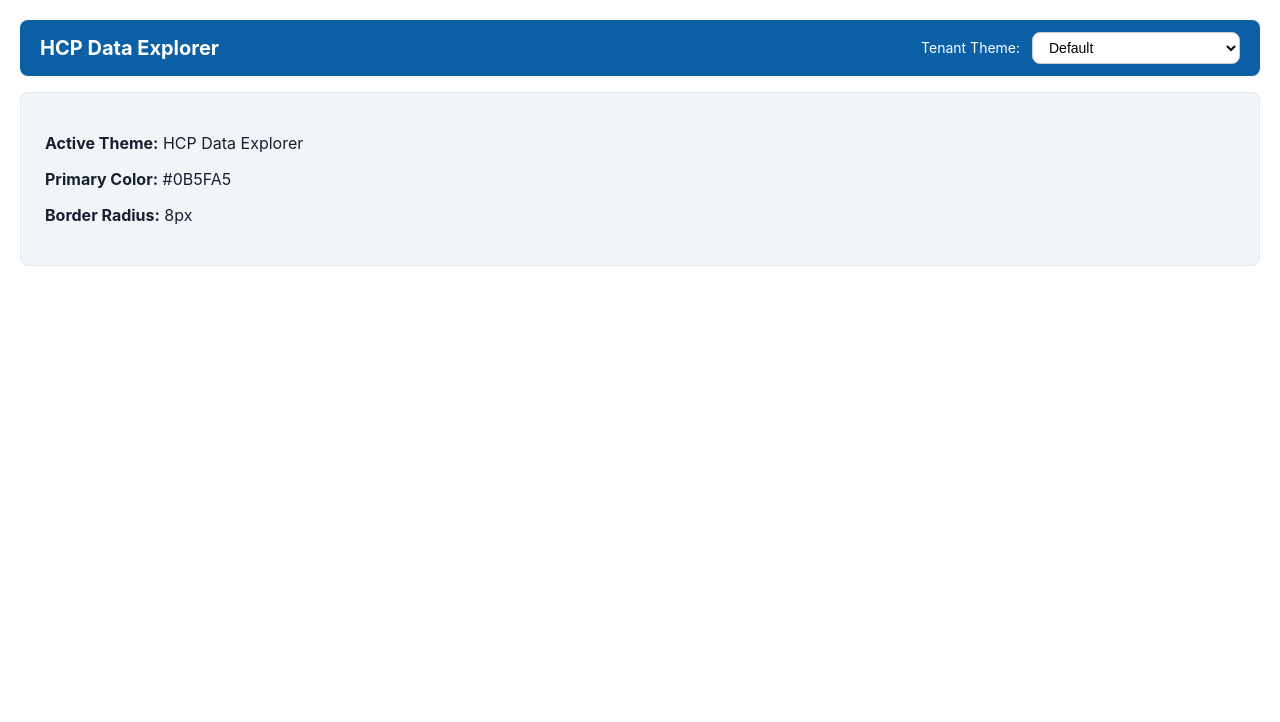
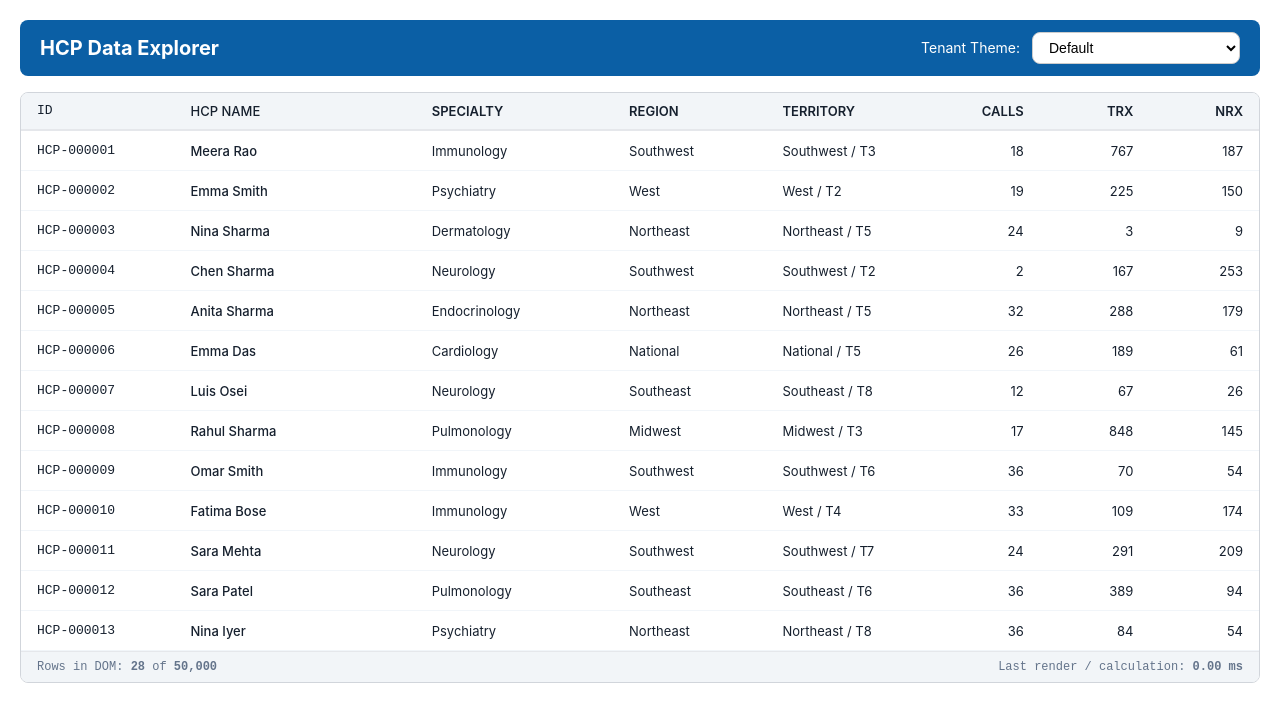
Before and after one commit to pankajsgithub/hcp-data-explorer, a React (Vite) app: page / in a window 1280 px wide. Shown: the top 722 px of the page. Built offline with nearby package versions, Linux system fonts and the light colour scheme.

Commit message:
render 50K records with virtual scrolling and performance footer

```diff
--- a/src/App.css
+++ b/src/App.css
@@ -32,3 +32,78 @@ body {
   background: #fff;
   font-size: 14px;
 }
+
+
+/* Grid Container */
+.grid-wrapper {
+  display: flex;
+  flex-direction: column;
+  border: 1px solid #d1d5db;
+  border-radius: var(--border-radius);
+  background: var(--color-background);
+  overflow: hidden;
+}
+
+/* Grid Header */
+.grid-header {
+  display: flex;
+  background-color: var(--color-surface);
+  color: var(--color-text);
+  font-weight: 600;
+  font-size: 13px;
+  border-bottom: 2px solid #e5e7eb;
+  padding: 10px 16px;
+  user-select: none;
+}
+
+/* Scroll Container */
+.grid-viewport {
+  height: 65vh;
+  overflow-y: auto;
+  position: relative;
+}
+
+/* Row Layout */
+.grid-row {
+  position: absolute;
+  top: 0;
+  left: 0;
+  width: 100%;
+  display: flex;
+  align-items: center;
+  padding: 0 16px;
+  box-sizing: border-box;
+  border-bottom: 1px solid #f1f5f9;
+  font-size: 13px;
+  background: #ffffff;
+}
+
+.grid-row:hover {
+  background-color: #f8fafc;
+}
+
+/* Column Width Definitions */
+.col-id { width: 14%; font-family: monospace; font-weight: 500; }
+.col-name { width: 22%; font-weight: 500; }
+.col-specialty { width: 18%; }
+.col-region { width: 14%; }
+.col-territory { width: 12%; }
+.col-num { width: 10%; text-align: right; }
+
+.null-value {
+  color: #94a3b8;
+  font-style: italic;
+}
+
+/* Performance Metrics Footer */
+.grid-footer {
+  display: flex;
+  justify-content: space-between;
+  align-items: center;
+  padding: 8px 16px;
+  background: var(--color-surface);
+  border-top: 1px solid #e5e7eb;
+  font-size: 12px;
+  color: #64748b;
+  font-family: monospace;
+}
--- a/src/App.tsx
+++ b/src/App.tsx
@@ -1,23 +1,37 @@
-import { useState, useEffect } from 'react';
+import { useState, useEffect, useMemo } from 'react';
+import { generateRows } from './starter/data-generator';
 import { TENANT_THEMES, DEFAULT_THEME, type TenantTheme } from './starter/theme-config';
 import { sanitizeTheme, applyThemeToCssVariables } from './utils/theme';
+import { HcpGrid } from './components/HcpGrid';
 import './App.css';
 
-// Additional Custom test config to visually verify runtime CSS variable changes
+// Custom test config to visually verify runtime CSS variable changes
 const DEMO_DARK_THEME: Partial<TenantTheme> = {
   appName: 'Dark Enterprise IQ',
-  primary: '#10B981', // Emerald green
+  primary: '#10B981',
   onPrimary: '#FFFFFF',
-  background: '#0F172A', // Slate dark
-  surface: '#1E293B',
-  text: '#F8FAFC',
+  background: '#0F172A',
+  surface: '#535b68',
+  text: '#4a4c4c',
   radius: 16,
 };
 
 export function App() {
   const [selectedTenant, setSelectedTenant] = useState<string>('default');
-  const [activeTheme, setActiveTheme] = useState(DEFAULT_THEME);
+  const [activeTheme, setActiveTheme] = useState<TenantTheme>(DEFAULT_THEME);
 
+  // Generate 50,000 deterministic records
+  const { rawRecords, renderDuration } = useMemo(() => {
+    const startTime = performance.now();
+    const data = generateRows(42, 50000);
+    const endTime = performance.now();
+    return {
+      rawRecords: data,
+      renderDuration: endTime - startTime,
+    };
+  }, []);
+
+  // Update theme when selection changes
   useEffect(() => {
     let rawConfig: Partial<TenantTheme> | undefined;
 
@@ -35,7 +49,7 @@ export function App() {
   }, [selectedTenant]);
 
   return (
-    <div style={{ minHeight: '100vh', padding: '20px', backgroundColor: 'var(--color-background)', color: 'var(--color-text)' }}>
+    <div style={{ padding: '20px', maxWidth: '1400px', margin: '0 auto' }}>
       <header className="app-header">
         <h1 style={{ margin: 0, fontSize: '20px' }}>{activeTheme.appName}</h1>
         <div>
@@ -53,11 +67,9 @@ export function App() {
         </div>
       </header>
 
-      <div style={{ padding: '24px', background: 'var(--color-surface)', borderRadius: 'var(--border-radius)', border: '1px solid #e2e8f0' }}>
-        <p><strong>Active Theme:</strong> {activeTheme.appName}</p>
-        <p><strong>Primary Color:</strong> {activeTheme.primary}</p>
-        <p><strong>Border Radius:</strong> {activeTheme.radius}px</p>
-      </div>
+      <main>
+        <HcpGrid records={rawRecords} renderDuration={renderDuration} />
+      </main>
     </div>
   );
 }
--- /dev/null
+++ b/src/components/HcpGrid.tsx
@@ -0,0 +1,86 @@
+import React, { useRef } from 'react';
+import { useVirtualizer } from '@tanstack/react-virtual';
+import type { HcpRecord } from '../starter/data-generator';
+
+interface HcpGridProps {
+    records: HcpRecord[];
+    renderDuration: number;
+}
+
+export const HcpGrid: React.FC<HcpGridProps> = ({ records, renderDuration }) => {
+    const parentRef = useRef<HTMLDivElement>(null);
+
+    const virtualizer = useVirtualizer({
+        count: records.length,
+        getScrollElement: () => parentRef.current,
+        estimateSize: () => 40,
+        overscan: 15,
+    });
+
+    const virtualItems = virtualizer.getVirtualItems();
+
+    return (
+        <div className="grid-wrapper">
+            {/* Header */}
+            <div className="grid-header">
+                <div className="col-id">ID</div>
+                <div className="col-name">HCP NAME</div>
+                <div className="col-specialty">SPECIALTY</div>
+                <div className="col-region">REGION</div>
+                <div className="col-territory">TERRITORY</div>
+                <div className="col-num">CALLS</div>
+                <div className="col-num">TRX</div>
+                <div className="col-num">NRX</div>
+            </div>
+
+            {/* Virtual Viewport */}
+            <div ref={parentRef} className="grid-viewport">
+                <div
+                    style={{
+                        height: `${virtualizer.getTotalSize()}px`,
+                        width: '100%',
+                        position: 'relative',
+                    }}
+                >
+                    {virtualItems.map((virtualRow) => {
+                        const row = records[virtualRow.index];
+                        const rowKey = `${row.id}_${virtualRow.index}`;
+
+                        return (
+                            <div
+                                key={rowKey}
+                                className="grid-row"
+                                style={{
+                                    height: `${virtualRow.size}px`,
+                                    transform: `translateY(${virtualRow.start}px)`,
+                                }}
+                            >
+                                <div className="col-id">{row.id}</div>
+                                <div className="col-name">{row.name}</div>
+                                <div className="col-specialty">
+                                    {row.specialty ?? <span className="null-value">null</span>}
+                                </div>
+                                <div className="col-region">{row.region}</div>
+                                <div className="col-territory">{row.territory}</div>
+                                <div className="col-num">{row.calls}</div>
+                                <div className="col-num">{row.trx.toLocaleString()}</div>
+                                <div className="col-num">{row.nrx.toLocaleString()}</div>
+                            </div>
+                        );
+                    })}
+                </div>
+            </div>
+
+            {/* Live Metrics Bar */}
+            <div className="grid-footer">
+                <div>
+                    Rows in DOM: <strong>{virtualItems.length}</strong> of{' '}
+                    <strong>{records.length.toLocaleString()}</strong>
+                </div>
+                <div>
+                    Last render / calculation: <strong>{renderDuration.toFixed(2)} ms</strong>
+                </div>
+            </div>
+        </div>
+    );
+};
--- a/src/index.css
+++ b/src/index.css
@@ -1,111 +1,9 @@
-/* :root {
-  --text: #6b6375;
-  --text-h: #08060d;
-  --bg: #fff;
-  --border: #e5e4e7;
-  --code-bg: #f4f3ec;
-  --accent: #aa3bff;
-  --accent-bg: rgba(170, 59, 255, 0.1);
-  --accent-border: rgba(170, 59, 255, 0.5);
-  --social-bg: rgba(244, 243, 236, 0.5);
-  --shadow:
-    rgba(0, 0, 0, 0.1) 0 10px 15px -3px, rgba(0, 0, 0, 0.05) 0 4px 6px -2px;
-
-  --sans: system-ui, 'Segoe UI', Roboto, sans-serif;
-  --heading: system-ui, 'Segoe UI', Roboto, sans-serif;
-  --mono: ui-monospace, Consolas, monospace;
-
-  font: 18px/145% var(--sans);
-  letter-spacing: 0.18px;
-  color-scheme: light dark;
-  color: var(--text);
-  background: var(--bg);
-  font-synthesis: none;
-  text-rendering: optimizeLegibility;
-  -webkit-font-smoothing: antialiased;
-  -moz-osx-font-smoothing: grayscale;
-
-  @media (max-width: 1024px) {
-    font-size: 16px;
-  }
-}
-
-@media (prefers-color-scheme: dark) {
-  :root {
-    --text: #9ca3af;
-    --text-h: #f3f4f6;
-    --bg: #16171d;
-    --border: #2e303a;
-    --code-bg: #1f2028;
-    --accent: #c084fc;
-    --accent-bg: rgba(192, 132, 252, 0.15);
-    --accent-border: rgba(192, 132, 252, 0.5);
-    --social-bg: rgba(47, 48, 58, 0.5);
-    --shadow:
-      rgba(0, 0, 0, 0.4) 0 10px 15px -3px, rgba(0, 0, 0, 0.25) 0 4px 6px -2px;
-  }
-
-  #social .button-icon {
-    filter: invert(1) brightness(2);
-  }
-}
-
-#root {
-  width: 1126px;
-  max-width: 100%;
-  margin: 0 auto;
-  text-align: center;
-  border-inline: 1px solid var(--border);
-  min-height: 100svh;
-  display: flex;
-  flex-direction: column;
+* {
   box-sizing: border-box;
 }
 
-body {
+html, body, #root {
+  height: 100%;
   margin: 0;
+  padding: 0;
 }
-
-h1,
-h2 {
-  font-family: var(--heading);
-  font-weight: 500;
-  color: var(--text-h);
-}
-
-h1 {
-  font-size: 56px;
-  letter-spacing: -1.68px;
-  margin: 32px 0;
-  @media (max-width: 1024px) {
-    font-size: 36px;
-    margin: 20px 0;
-  }
-}
-h2 {
-  font-size: 24px;
-  line-height: 118%;
-  letter-spacing: -0.24px;
-  margin: 0 0 8px;
-  @media (max-width: 1024px) {
-    font-size: 20px;
-  }
-}
-p {
-  margin: 0;
-}
-
-code,
-.counter {
-  font-family: var(--mono);
-  display: inline-flex;
-  border-radius: 4px;
-  color: var(--text-h);
-}
-
-code {
-  font-size: 15px;
-  line-height: 135%;
-  padding: 4px 8px;
-  background: var(--code-bg);
-} */
```
